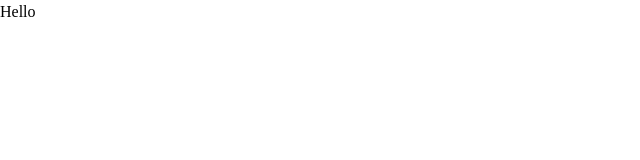
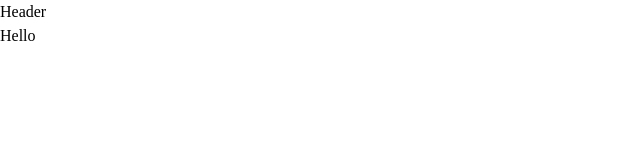
Before and after one commit to ecthon/ignite-devstore, a Next.js app: page / in a window 1280 px wide. Shown: the top 160 px of the page, without its empty margins (0-640 px from the left). Built offline with nearby package versions, Linux system fonts and the light colour scheme.

Commit message:
creating application layout

```diff
--- /dev/null
+++ b/src/app/(store)/(home)/loading.tsx
@@ -0,0 +1,3 @@
+export default function HomeLoading() {
+    return <p>Carregando...</p>
+}
--- /dev/null
+++ b/src/app/(store)/(home)/page.tsx
@@ -0,0 +1,6 @@
+export default async function Home() {
+  await new Promise((resolve) => setTimeout(resolve, 2000))
+  return (
+    <h1>Hello</h1>
+  )
+}
--- /dev/null
+++ b/src/app/(store)/layout.tsx
@@ -0,0 +1,11 @@
+import { Header } from "@/components/header";
+import { ReactNode } from "react";
+
+export default function StoreLayou({ children }: {children: ReactNode}) {
+    return (
+        <div>
+            <Header />
+            {children}
+        </div>
+    )
+}
--- a/src/app/layout.tsx
+++ b/src/app/layout.tsx
@@ -18,7 +18,7 @@
   children: React.ReactNode
 }) {
   return (
-    <html lang="en">
+    <html lang="pt">
       <body className={inter.variable}>{children}</body>
     </html>
   )
--- a/src/app/page.tsx
+++ /dev/null
@@ -1,7 +0,0 @@
-import Image from 'next/image'
-
-export default function Home() {
-  return (
-    <h1>Hello</h1>
-  )
-}
--- /dev/null
+++ b/src/components/header.tsx
@@ -0,0 +1,3 @@
+export function Header() {
+    return <div>Header</div>
+}
```
